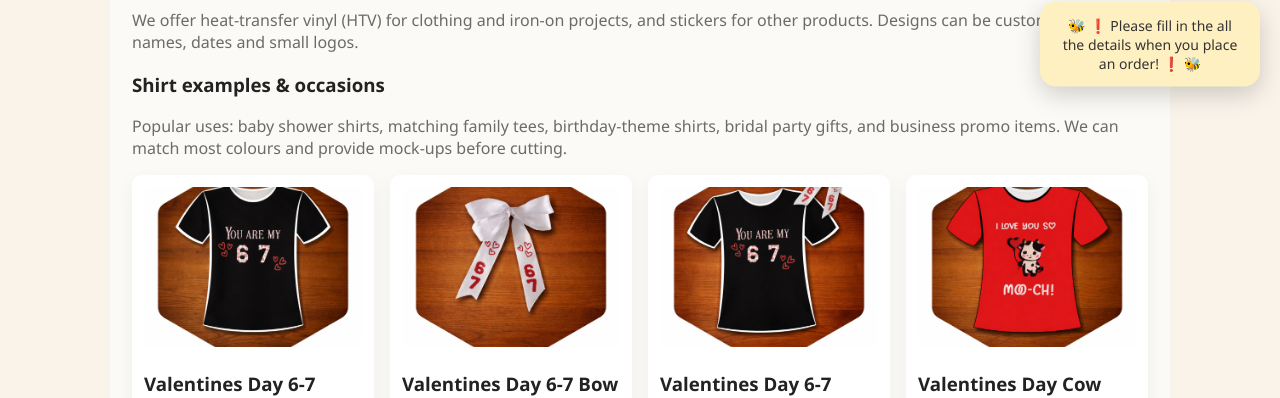
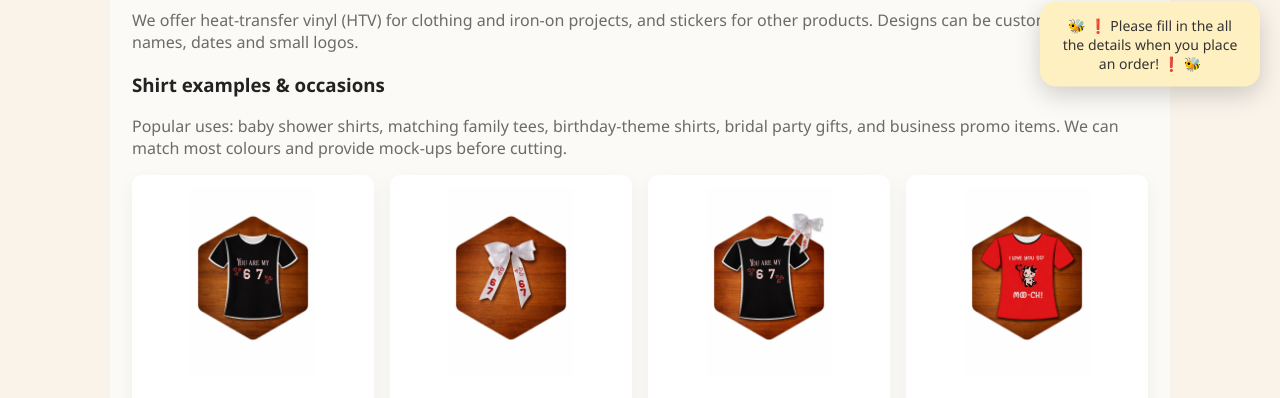
Before and after one commit to BiancaSteyn/BeesCraftHive, a plain HTML site: page vinyl.html in a window 1280 px wide. Shown: the part 356-754 px from the top of the page. Drawn offline with Linux system fonts and the light colour scheme.

Commit message:
Update vinyl.html

```diff
--- a/vinyl.html
+++ b/vinyl.html
@@ -14,6 +14,15 @@
     left: 450px;       /* move logo inward */
     z-index: 10;      /* make sure it sits above everything */
 }
+
+.product img {
+    width: 100%;
+    height: 190px;        /* keep your size */
+    object-fit: contain; /* 👈 THIS is the key fix */
+    border-radius: 10px;
+    background: #fff;    /* prevents odd gaps */
+}
+
 
 header img.logo {
     height: 250px;    /* adjust size here */
```
